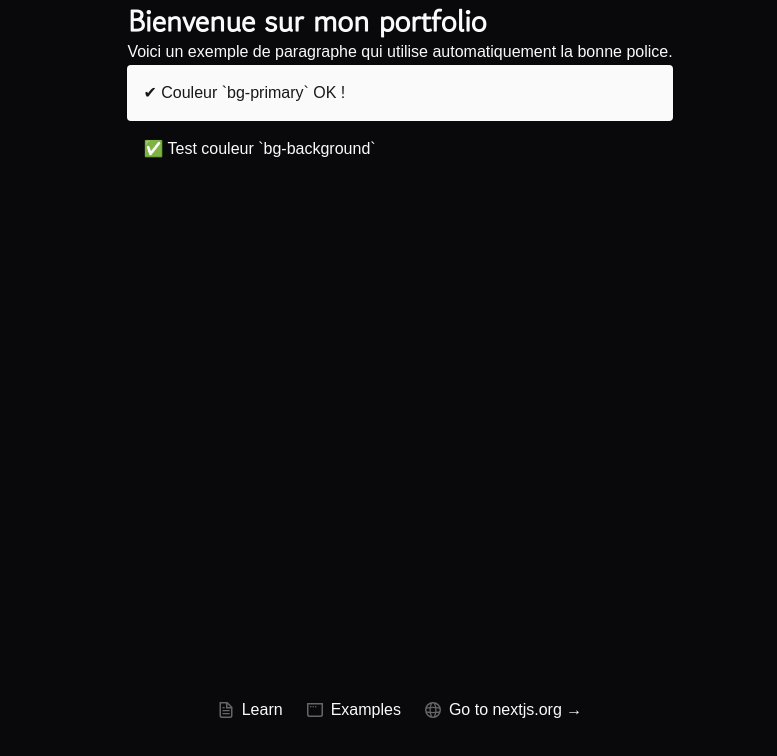
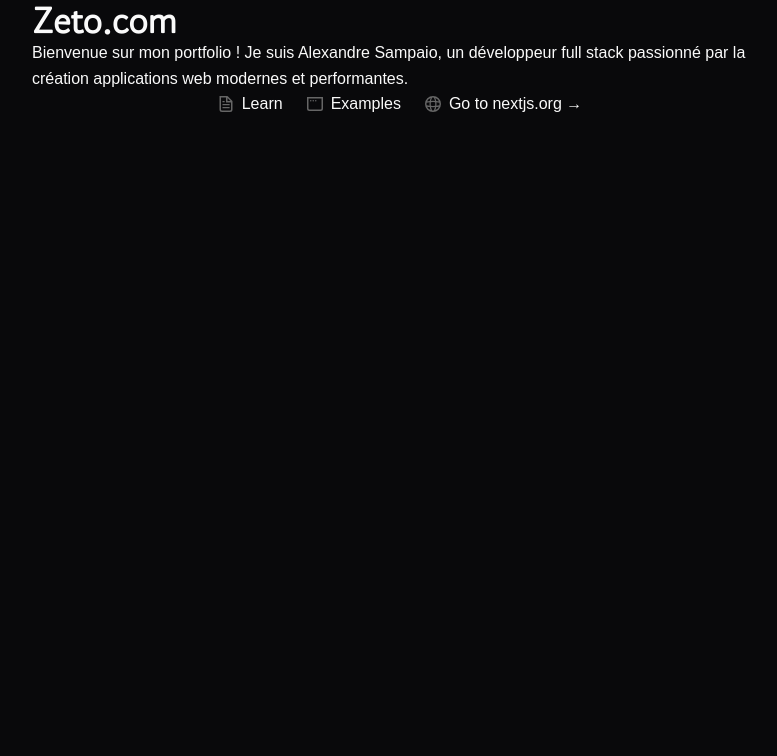
Before and after one commit to SAMPAIOAlexandre/portefolio-alex, a Next.js app: page / in a window 1280 px wide. Shown: the top 756 px of the page, without its empty margins (240-1017 px from the left). Built offline with nearby package versions, Linux system fonts and the light colour scheme; a web font is replaced by a local one.

Commit message:
feat: create components section for fix layout create component header header integrated into home page WIP

```diff
--- a/src/app/page.tsx
+++ b/src/app/page.tsx
@@ -1,22 +1,14 @@
 import Image from "next/image";
 import { Title, Paragraph } from "@/components/typographie";
-
+import { Header } from "@/components/header";
 
 export default function Home() {
   return (
-    <div className="grid grid-rows-[20px_1fr_20px] items-center justify-items-center min-h-screen p-8 pb-20 gap-16 sm:p-20  ">
+    <div >
+       <Header />
+
        <main>
-      <Title>Bienvenue sur mon portfolio</Title>
-      <Paragraph>
-        Voici un exemple de paragraphe qui utilise automatiquement la bonne
-        police.
-      </Paragraph>
-<div className="bg-primary text-primary-foreground p-4 rounded shadow">
-  ✔ Couleur `bg-primary` OK !
-</div>
-<div className="bg-background text-foreground p-4">
-  ✅ Test couleur `bg-background`
-</div>
+
 
     </main>
 
--- /dev/null
+++ b/src/components/header.tsx
@@ -0,0 +1,19 @@
+import { Title, Paragraph } from "@/components/typographie";
+import { Section } from "@/components/section";
+
+
+import React from "react";
+
+export const Header: React.FC = () => {
+  return (
+    <header>
+      <Section>
+<Title as="h1">Zeto.com</Title>
+
+        <Paragraph>
+          <p>Bienvenue sur mon portfolio ! Je suis Alexandre Sampaio, un développeur full stack passionné par la création applications web modernes et performantes.</p>
+        </Paragraph>
+      </Section>
+    </header>
+  );
+};
--- /dev/null
+++ b/src/components/section.tsx
@@ -0,0 +1,10 @@
+import { cn } from "@/lib/utils";
+import { PropsWithChildren } from "react";
+
+export const Section = (props: PropsWithChildren<{ className?: string }>) => {
+  return (
+    <section className={cn("max-w-3xl m-auto px-4", props.className)}>
+      {props.children}
+    </section>
+  );
+};
--- a/src/components/typographie.tsx
+++ b/src/components/typographie.tsx
@@ -10,7 +10,7 @@ export function Title({ children, as = "h1", className = "" }: TitleProps) {
   const Tag = as;
 
   return (
-    <Tag className={`font-title font-bold text-3xl ${className}`}>
+    <Tag className={`font-title font-bold text-4xl ${className}`}>
       {children}
     </Tag>
   );
--- a/tailwind.config.js
+++ b/tailwind.config.js
@@ -19,7 +19,7 @@ module.exports = {
           DEFAULT: "hsl(var(--primary))",
           foreground: "hsl(var(--primary-foreground))",
         },
-        // ... autres couleurs
+
       },
     },
   },
```
